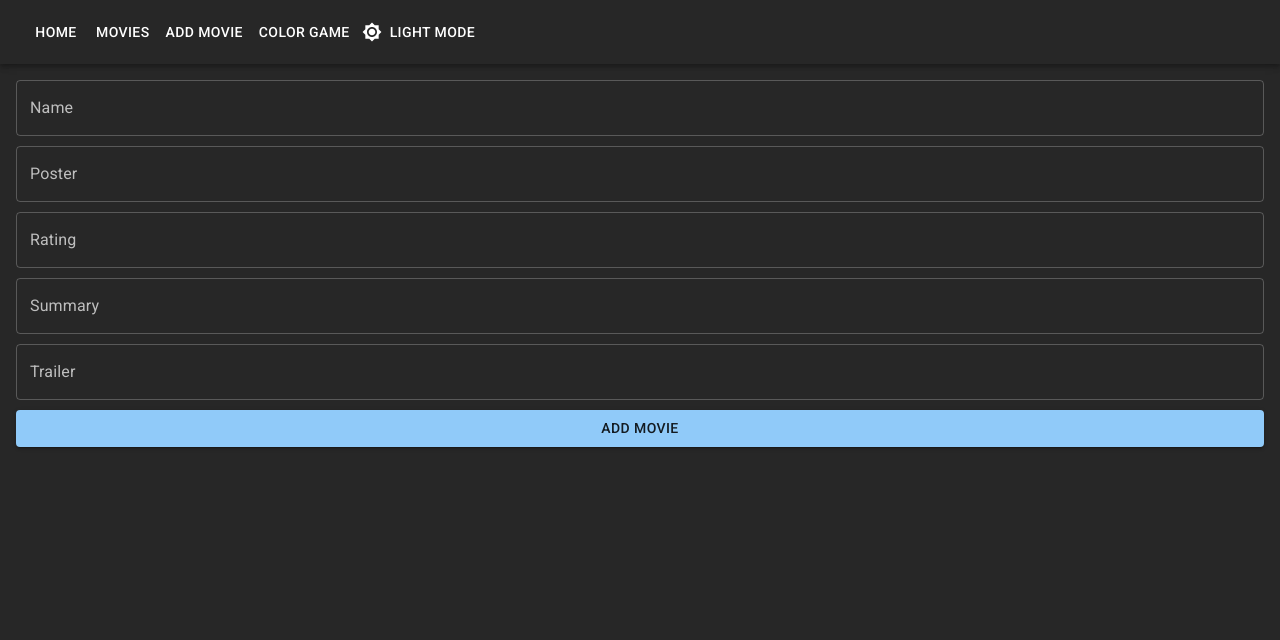
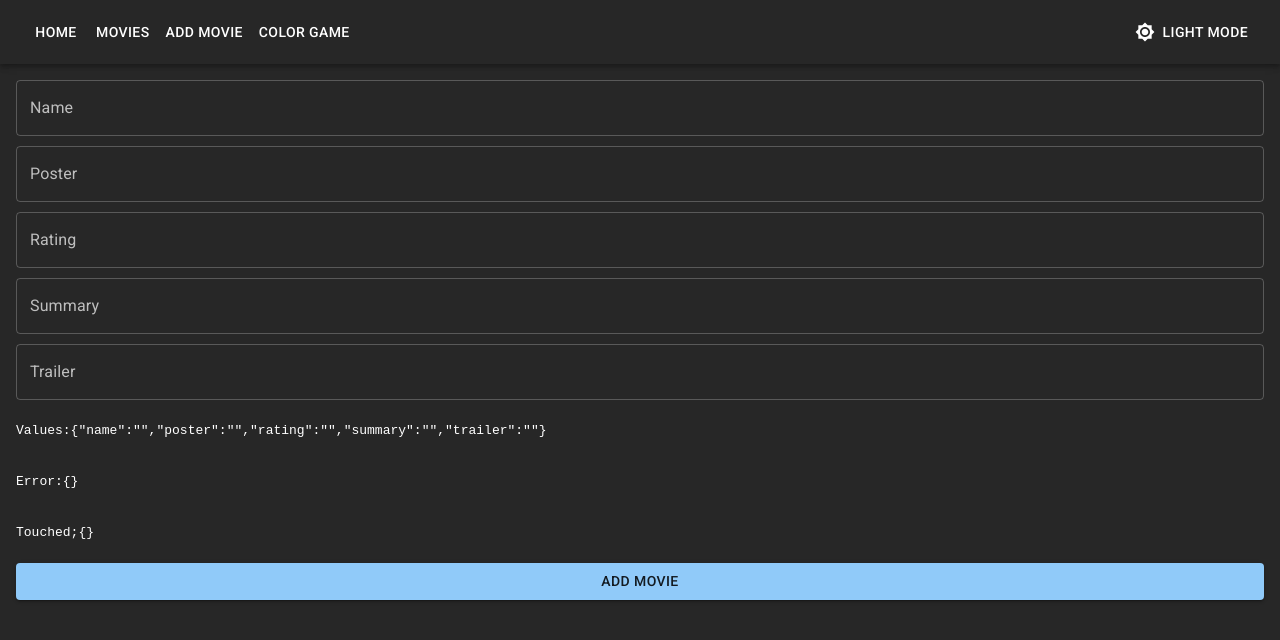
Before and after one commit to udhaymsd/newapps, a React (Create React App) app: page /movies/add in a window 1280 px wide. Shown: the top 640 px of the page. Built offline with nearby package versions, Linux system fonts and the light colour scheme.

Commit message:
validation

```diff
--- a/package.json
+++ b/package.json
@@ -10,11 +10,13 @@
     "@testing-library/jest-dom": "^5.16.5",
     "@testing-library/react": "^13.4.0",
     "@testing-library/user-event": "^13.5.0",
+    "formik": "^2.4.2",
     "react": "^18.2.0",
     "react-dom": "^18.2.0",
     "react-router-dom": "^6.12.1",
     "react-scripts": "5.0.1",
-    "web-vitals": "^2.1.4"
+    "web-vitals": "^2.1.4",
+    "yup": "^1.2.0"
   },
   "scripts": {
     "start": "react-scripts start",
--- a/src/AddMovie.js
+++ b/src/AddMovie.js
@@ -1,40 +1,130 @@
 import { useState } from 'react';
 import Button from '@mui/material/Button';
 import TextField from '@mui/material/TextField';
+import { useNavigate } from 'react-router-dom';
+import { useFormik } from 'formik';
+import * as yup from "yup";
 
-export function AddMovie({ movieList, setMovieList }) {
-  const [name, setName] = useState("");
-  const [poster, setPoster] = useState("");
-  const [rating, setRating] = useState("");
-  const [summary, setSummary] = useState("");
-  const [trailer, setTrailer] = useState("");
+
+
+const movieVadlidationSchema = yup.object ({
+  name: yup.string().required("Why not fill this name "),
+  poster: yup.string().required("Why not fill this poster ").min(4),
+  rating: yup.number().required("Why not fill this rating ").min(0).max(10),
+  summary:yup.string().required("Why not fill this summary ").min(20),
+  trailer:yup.string().required("Why not fill this trailer ").min(4),
+
+});
+
+
+
+
+
+
+export function AddMovie() {
+  // const [name, setName] = useState("");
+  // const [poster, setPoster] = useState("");
+  // const [rating, setRating] = useState("");
+  // const [summary, setSummary] = useState("");
+  // const [trailer, setTrailer] = useState("");
+
+  const {handleSubmit,values,handleChange,handleBlur,touched,errors} =
+  useFormik({
+    initialValues: {name: "", poster:"", rating:"", summary:"",trailer:""},
+    validationSchema : movieVadlidationSchema,
+    onSubmit: (newMovie) => {
+      console.log("onSubmit", newMovie);
+      addMovie(newMovie)
+    },
+  });
+
+
+
+  const navigate = useNavigate();
+
+const addMovie = (newMovie) => {
+//   const newMovie = {
+//     name: name,
+//     poster: poster,
+//     rating: rating,
+//     summary: summary,
+//     trailer: trailer,
+//   };
+//   console.log(newMovie);
+
+//   // //copy the movieList and add the newMovie to it.
+//   // setMovieList([...movieList, newMovie]);
+
+
+//   //Create - Post
+//   //1. method- POST
+//   //2. Body- data(JSON)
+//   //3. Headers - JSON
+
+  fetch(`https://649713dc83d4c69925a365b3.mockapi.io/movieProject/`,
+{
+method:"POST",
+body:JSON.stringify(newMovie),
+headers: {
+"Content-Type": "application/json",
+},
+}).then(() => navigate("/movies"));
+
+
+}
+
+
   return (
-    <div className='add-movie-form'>
-      <TextField label="Name" variant="outlined" onChange={(event) => setName(event.target.value)} />
+    <form onSubmit={handleSubmit}className='add-movie-form'>
+      <TextField error={touched.name && errors.name}
+      helperText= {touched.name && errors.name ? errors.name : null}
+      label="Name" variant="outlined"
+      name='name'
+      value={values.name}
+      onBlur={handleBlur}
+      onChange={handleChange} />
+
       {/* {name} */}
-      <TextField label="Poster" variant="outlined" onChange={(event) => setPoster(event.target.value)} />
-      <TextField label="Rating" variant="outlined" onChange={(event) => setRating(event.target.value)} />
-      <TextField label="Summary" variant="outlined" onChange={(event) => setSummary(event.target.value)} />
-      <TextField label="Trailer" variant="outlined" onChange={(event) => setTrailer(event.target.value)} />
+      <TextField error={touched.poster && errors.poster}
+      helperText={touched.poster && errors.poster ? errors.poster : null}
+      label="Poster" variant="outlined" name='poster'
+      value={values.poster}
+      onBlur={handleBlur}
+      onChange={handleChange} />
+
+      <TextField error={touched.rating && errors.rating}
+      helperText = {touched.rating && errors.rating ? errors.name : null}
+      label="Rating" variant="outlined" name='rating'
+      value={values.rating}
+      onBlur={handleBlur}
+      onChange={handleChange} />
+
+      <TextField error={touched.summary && errors.summary}
+      helperText= {touched.summary && errors.summary ? errors.summary : null}
+      label="Summary" variant="outlined" name='summary'
+      value={values.summary}
+      onBlur={handleBlur}
+      onChange={handleChange} />
+
+      <TextField error={touched.trailer && errors.trailer}
+      helperText =  {touched.trailer && errors.trailer ? errors.trailer : null}
+      label="Trailer" variant="outlined" name='trailer'
+      value={values.trailer}
+      onBlur={handleBlur}
+      onChange={handleChange}/>
 
       {/* copy the movieList and add newMovie to it */}
 
-      <Button onClick={() => {
-        const newMovie = {
-          name: name,
-          poster: poster,
-          rating: rating,
-          summary: summary,
-          trailer: trailer,
-        };
-        console.log(newMovie);
-        setMovieList([...movieList, newMovie]);
+      <pre>Values:{JSON.stringify(values)}</pre>
+      <pre>Error:{JSON.stringify(errors)}</pre>
+      <pre>Touched;{JSON.stringify(touched)}</pre>
 
-      }} variant="contained">Add movie</Button>
-    </div>
+      <Button type='submit'
+      variant="contained">Add movie</Button>
+    </form>
 
 
 
   );
+
 }
-;
--- a/src/App.js
+++ b/src/App.js
@@ -18,6 +18,8 @@ import MenuIcon from '@mui/icons-material/Menu';
 import { ThemeProvider, createTheme } from '@mui/material/styles';
 import Brightness4Icon from '@mui/icons-material/Brightness4';
 import Brightness7Icon from '@mui/icons-material/Brightness7';
+import { BasicForm } from './BasicForm';
+import { EditMovie } from './EditMovie';
 
 
 
@@ -182,7 +184,7 @@ function App() {
               <Button onClick={() => navigate('/Movies')} color="inherit">Movies</Button>
               <Button onClick={() => navigate("/Movies/add")} color="inherit">Add Movie</Button>
               <Button onClick={() => navigate('/color-game')} color="inherit">Color Game</Button>
-              <Button startIcon={
+              <Button style={{marginLeft:"auto"}} startIcon={
                 mode === 'dark' ? <Brightness7Icon /> : <Brightness4Icon />}
                 onClick={() => setMode(mode === "light" ? "dark" : "light")} color="inherit">{mode === "light" ? "dark" : "light"} Mode</Button>
             </Toolbar>
@@ -210,6 +212,9 @@ function App() {
 
             {/* <Route path="*" element={<Navigate replace to="/404"/>} /> */}
             <Route path="/404" element={<NotFound />} />
+
+            <Route path="/movies/edit/:id" element={<EditMovie />} />
+            <Route path="/basic-form" element={<BasicForm />} />
           </Routes>
         </div>
       </Paper>
--- /dev/null
+++ b/src/BasicForm.js
@@ -0,0 +1,47 @@
+import{useFormik} from "formik";
+import * as yup from "yup";
+
+
+const formvalidationSchema = yup.object({
+  email: yup
+  .string()
+  .min(5,"Need a longer email")
+  .email("Please provide vaild email")
+  .required("Why not fill this email ?"),
+  password:yup
+  .string()
+  .min(8, "Need a loger password")
+  .max(12, "Too much password").
+  required("Why not fill this password ?"),
+});
+
+
+
+export function BasicForm() {
+const {handleSubmit,values,handleChange,handleBlur,touched,errors} = useFormik({
+  initialValues: {email: "joe@gmail", password:""},
+  validationSchema: formvalidationSchema,
+  onSubmit: (values) => {
+    console.log("onSubmit", values);
+  }
+});
+  return (
+    <form onSubmit={handleSubmit}>
+      <input name="email"
+       value={values.email}
+        onChange={handleChange}
+        onBlur={handleBlur}
+        type="email" placeholder="email" />
+         {touched.email && errors.email ? errors.email : null}
+   <input name="password"value={values.password}
+    onChange={handleChange}
+     onBlur={handleBlur} type="password"
+      placeholder="password" />
+         {touched.password &&errors.password ? errors.password : null}
+{/* <pre>Values:{JSON.stringify(formik.values)}</pre>
+      <pre>Error:{JSON.stringify(formik.errors)}</pre>
+      <pre>Touched;{JSON.stringify(formik.touched)}</pre> */}
+      <button type="submit">Submit</button>
+    </form>
+  );
+}
--- /dev/null
+++ b/src/EditMovie.js
@@ -0,0 +1,10 @@
+import { useParams } from "react-router-dom";
+
+export function EditMovie() {
+  const {id} = useParams()
+  return (
+    <div>
+      <h1>Movie edit page :{id} </h1>
+    </div>
+  );
+}
--- a/src/Movie.js
+++ b/src/Movie.js
@@ -11,7 +11,7 @@ import CardContent from '@mui/material/CardContent';
 import CardActions from '@mui/material/CardActions';
 
 
-export function Movie({ movie, id, deleteBtn }) {
+export function Movie({ movie, id, deleteBtn, editBtn }) {
 //conditional styling
 const styles = {
 color: movie.rating > 8 ? "green" : "red",
@@ -55,7 +55,7 @@ const navigate = useNavigate();
 {show ? <p className="movie.summary">{movie.summary}</p> : null}
 </CardContent>
 <CardActions>
-<Counter /> {deleteBtn}
+<Counter />       {deleteBtn} {editBtn}
 </CardActions>
     </Card>
   );
--- a/src/MovieList.js
+++ b/src/MovieList.js
@@ -1,9 +1,15 @@
 import { Movie } from './Movie';
 import { AddMovie } from './AddMovie';
 import { useEffect, useState } from 'react';
+import DeleteIcon from '@mui/icons-material/Delete';
+import { IconButton } from '@mui/material';
+import EditIcon from '@mui/icons-material/Edit';
+import { useNavigate } from 'react-router-dom';
 
 export function MovieList() {
   const [movieList, setMovieList] = useState([]);
+
+
 
   const getMovies = () => {
     fetch("https://649713dc83d4c69925a365b3.mockapi.io/movieProject",{
@@ -15,9 +21,10 @@ export function MovieList() {
 
 
 
-  useEffect(() =>{
-    getMovies();
-   } ,[]);
+  useEffect(() =>{ getMovies();
+  } ,[]);
+
+  const navigate = useNavigate();
 
 const deleteMovie = (id) => {
 console.log("Deleting movie...",id);
@@ -36,8 +43,11 @@ fetch(`https://649713dc83d4c69925a365b3.mockapi.io/movieProject/${id}`,
     <div className="movie-list-container">
       {movieList.map((mv,index) => (
         <Movie movie={mv} key={mv.id} id={mv.id}
-        deleteBtn={<button onClick={() => deleteMovie(mv.id) }>Delete</button>}/>
-      ))}
+        deleteBtn={<IconButton color='error' style={{marginLeft:"auto"}} onClick={() => deleteMovie(mv.id) } aria-label='delete a movie'><DeleteIcon/></IconButton>}
+      editBtn = {<IconButton color='secondary' onClick={() => navigate (`/movies/edit/${mv.id}`) } aria-label='edit a movie'><EditIcon/></IconButton>}
+
+     />
+     ))}
     </div>
     </div>
   );
```
Also changed, not shown: 1 other file (tests, documents, lock files or other folders).
